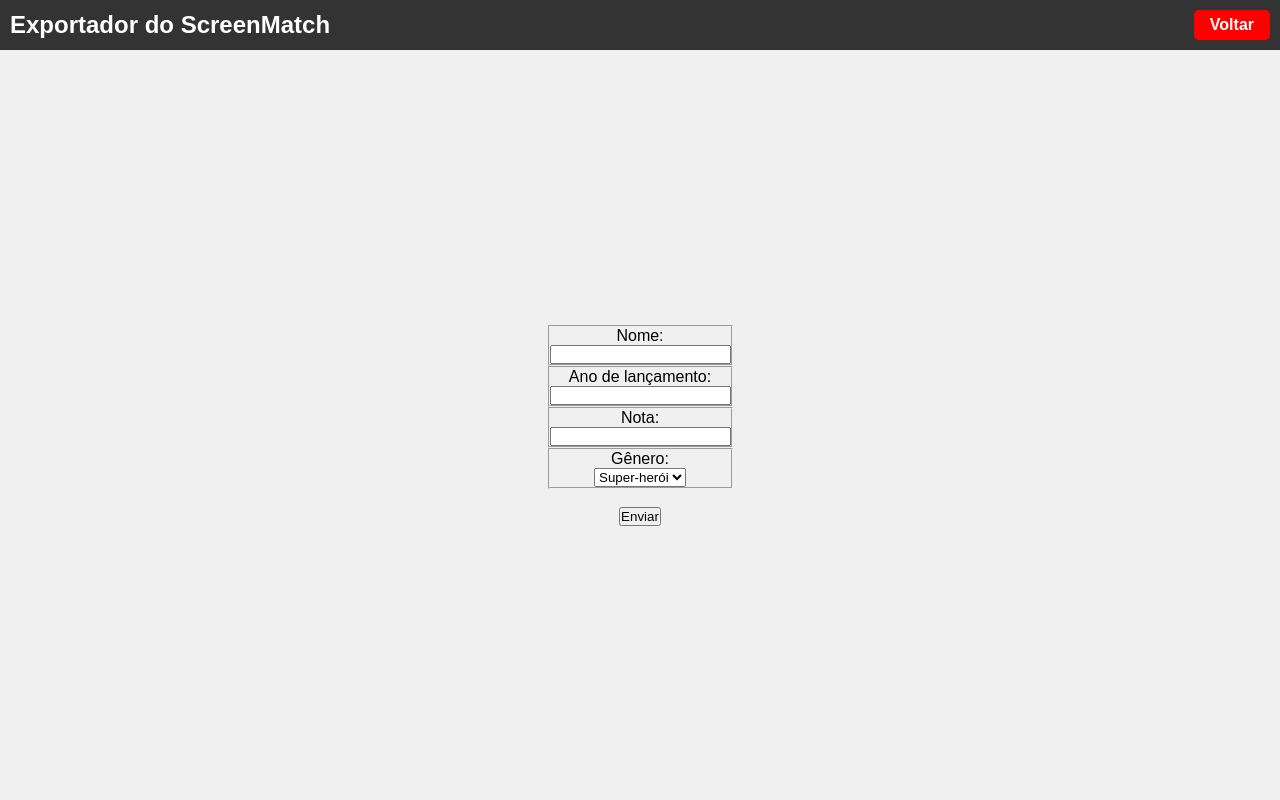
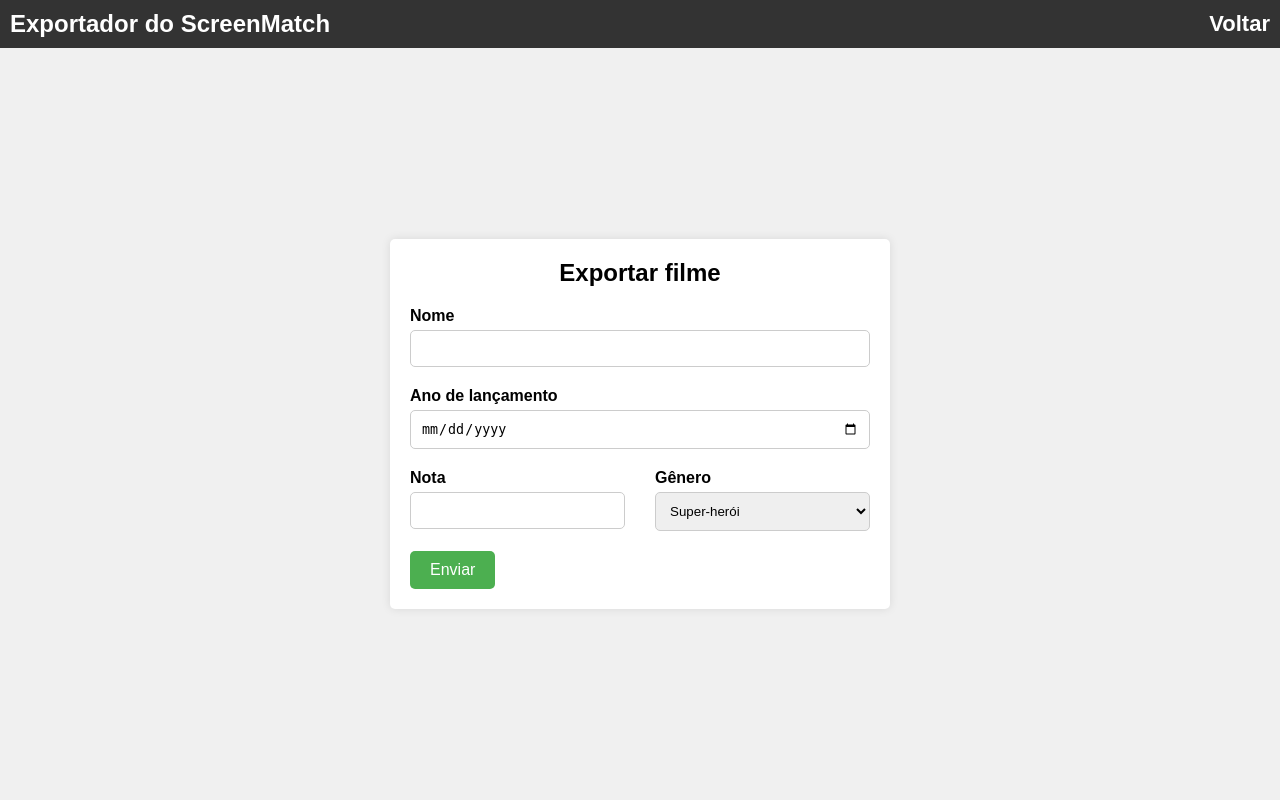
Before and after one commit to KaueTTS/alura, a PHP site: page /public/ in a window 1280 px wide. Run offline with PHP 8.4, Linux system fonts and the light colour scheme.

Commit message:
Curso PHP

```diff
--- a/BackEnd/CursoPHP/Básico/.screen-match/public/index.php
+++ b/BackEnd/CursoPHP/Básico/.screen-match/public/index.php
@@ -16,32 +16,38 @@
 
     <section class="container">
         <form action="exporta-arquivo.php" method="post">
-            <fieldset>
-                <label for="nome">Nome:</label> <br>
+            <h2>Exportar filme</h2>
+
+            <fieldset class="content">
+                <div>
+                    <label for="nome">Nome</label>
                     <input type="text" name="nome" id="nome" required>
+                </div>
             </fieldset>
 
-            <fieldset>
-                <label for="ano">Ano de lançamento:</label> <br>
-                <input type="year" name="ano" id="ano" required>
+            <fieldset class="content">
+                <div>
+                    <label for="ano">Ano de lançamento</label>
+                    <input type="date" name="ano" id="ano" required>
+                </div>
             </fieldset>
 
-            <fieldset>
-                <label for="nome">Nota:</label> <br>
+            <fieldset class="content nota-genero">
+                <div>
+                    <label for="nome">Nota</label>
                     <input type="number" name="nota" id="nota" required step="0.1">
-            </fieldset>
+                </div>
 
-            <fieldset>
-                <label for="nome">Gênero:</label> <br>
-
+                <div>
+                    <label for="nome">Gênero</label>
                     <select name="genero" id="genero">
                         <option value="super-heroi">Super-herói</option>
                         <option value="comedia">Comédia</option>
                         <option value="acao">Ação</option>
                         <option value="acao">Terror</option>
                     </select>
+                </div>
             </fieldset>
-            <br>
             <input type="submit" value="Enviar">
         </form>
     </section>
--- a/BackEnd/CursoPHP/Básico/.screen-match/public/styles/index.css
+++ b/BackEnd/CursoPHP/Básico/.screen-match/public/styles/index.css
@@ -26,20 +26,93 @@ body {
 .navbar a {
     color: white;
     text-decoration: none;
-    background-color: red;
-    padding: 6px 16px;
     border-radius: 5px;
     font-weight: bold;
+    font-size: 22px;
 }
 
 .container {
-    margin: auto;
     display: flex;
     justify-content: center;
     align-items: center;
+    height: 100vh;
+}
+
+form {
+    max-width: 500px;
+    width: 100%;
+    padding: 20px;
+    background-color: white;
+    border-radius: 5px;
+    box-shadow: 0 0 10px rgba(0, 0, 0, 0.1);
+}
+
+h2 {
+    margin-bottom: 20px;
     text-align: center;
 }
 
-.container form {
+fieldset {
+    border: none;
+    margin-bottom: 20px;
+    padding: 0;
+}
 
+label {
+    font-weight: bold;
+    margin-bottom: 5px;
+    display: block;
 }
+
+input[type="text"],
+input[type="number"],
+input[type="date"],
+select {
+    width: 100%;
+    padding: 10px;
+    border: 1px solid #ccc;
+    border-radius: 5px;
+    box-sizing: border-box;
+    margin-bottom: 10px;
+}
+
+input[type="submit"] {
+    background-color: #4CAF50;
+    color: white;
+    padding: 10px 20px;
+    border: none;
+    border-radius: 5px;
+    cursor: pointer;
+    font-size: 16px;
+}
+
+input[type="submit"]:disabled {
+    background-color: #ccc;
+    cursor: not-allowed;
+}
+
+.content {
+    border: none;
+    margin-bottom: 10px;
+    display: grid;
+    gap: 20px;
+}
+
+.content div {
+    display: flex;
+    flex-direction: column;
+}
+
+.nota-genero {
+    display: flex;
+    justify-content: space-between;
+}
+
+.nota-genero div {
+    flex: 1;
+    margin-right: 10px;
+}
+
+.nota-genero div:last-child {
+    margin-right: 0;
+}
```
Lines whose indentation alone changed are shown as unchanged.
